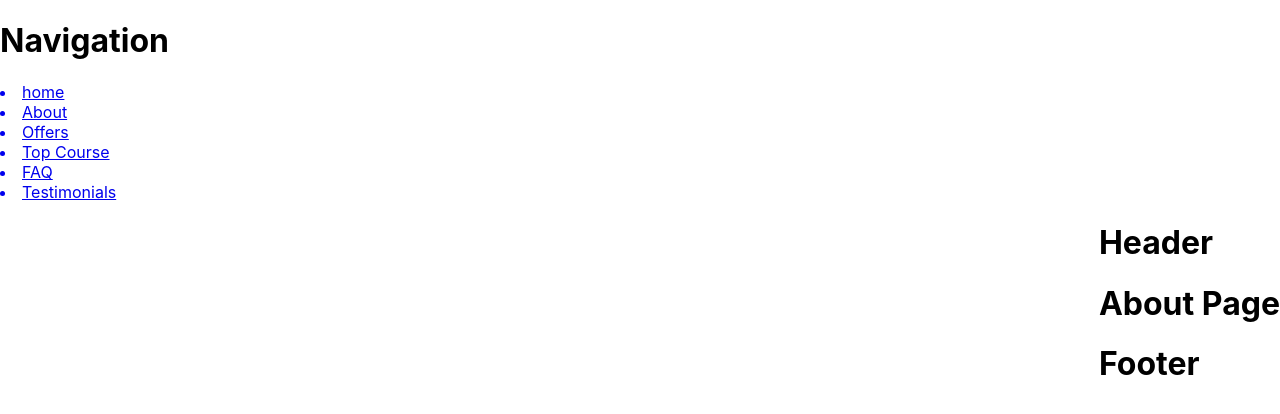
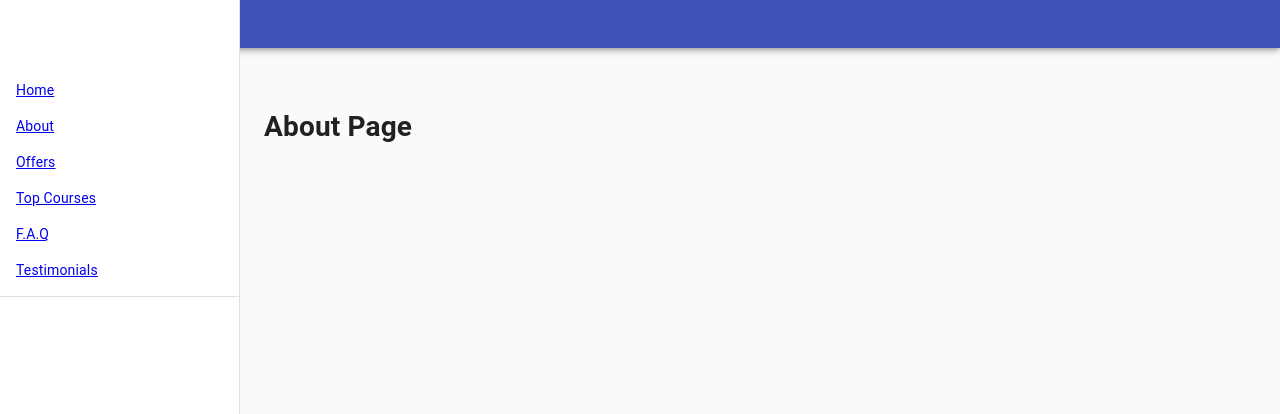
Before and after one commit to athallarizky/kelas-digital, a React (Create React App) app: page /about in a window 1280 px wide. Shown: the top 414 px of the page. Built offline with nearby package versions, Linux system fonts and the light colour scheme.

Commit message:
Material-UI and Styling

```diff
--- a/package.json
+++ b/package.json
@@ -3,6 +3,8 @@
   "version": "0.1.0",
   "private": true,
   "dependencies": {
+    "@material-ui/core": "^4.9.7",
+    "@material-ui/icons": "^4.9.1",
     "@testing-library/jest-dom": "^4.2.4",
     "@testing-library/react": "^9.5.0",
     "@testing-library/user-event": "^7.2.1",
--- a/src/App.js
+++ b/src/App.js
@@ -11,7 +11,6 @@ const App = () => {
       <Switch>
         <Route path="/login" exact component={PageNotFound} />
         <Route path="/" component={Layout} />
-
       </Switch>
     </Router>
   )
--- a/src/components/Landing-Pages/Layout/Header/index.js
+++ b/src/components/Landing-Pages/Layout/Header/index.js
@@ -1,8 +1,15 @@
 import React from 'react';
 
+import AppBar from '@material-ui/core/AppBar';
+import { makeStyles, useTheme } from '@material-ui/core/styles';
+import { useStyles } from '../style';
+
 const Header = () =>{
+    const classes = useStyles();
     return(
-        <h1>Header</h1>
+        <AppBar position="fixed" className={classes.appBar}>
+            <p>Application Bar</p>
+        </AppBar>
     )
 }
 
--- a/src/components/Landing-Pages/Layout/Navigation/index.js
+++ b/src/components/Landing-Pages/Layout/Navigation/index.js
@@ -1,32 +1,71 @@
 import React from 'react';
 import { Link } from 'react-router-dom';
 
-const Navigation = () =>{
-    return(
-        <>
-            <h1>Navigation</h1>
+import PropTypes from 'prop-types';
+
+import CssBaseline from '@material-ui/core/CssBaseline';
+import Divider from '@material-ui/core/Divider';
+import Drawer from '@material-ui/core/Drawer';
+import Hidden from '@material-ui/core/Hidden';
+import List from '@material-ui/core/List';
+import ListItem from '@material-ui/core/ListItem';
+
+import { useStyles } from '../style';
+
+function Navigation(props) {
+  const classes = useStyles();
+
+  const drawer = (
     <div>
+      <div className={classes.toolbar} />
+      <List>
         <Link to="/">
-                    <li>home</li>
+          <ListItem button>
+              <li>Home</li>
+          </ListItem>
         </Link>
         <Link to="/about">
+          <ListItem button>
               <li>About</li>
+          </ListItem>
         </Link>
         <Link to="/offers">
+          <ListItem button>
               <li>Offers</li>
+          </ListItem>
         </Link>
         <Link to="/top-course">
-                    <li>Top Course</li>
+          <ListItem button>
+              <li>Top Courses</li>
+          </ListItem>
         </Link>
         <Link to="/faq">
-                    <li>FAQ</li>
+          <ListItem button>
+              <li>F.A.Q</li>
+          </ListItem>
         </Link>
         <Link to="/testimonials">
+          <ListItem button>
               <li>Testimonials</li>
+          </ListItem>
         </Link>
+      </List>
+      <Divider />
     </div>
-        </>
-    )
+  );
+
+  return (
+    <div className={classes.root}>
+      <CssBaseline />
+      <nav className={classes.drawer} aria-label="mailbox folders">
+        <Hidden xsDown implementation="css">
+          <Drawer classes={{ paper: classes.drawerPaper,}} variant="permanent" open >
+            {drawer}
+          </Drawer>
+        </Hidden>
+      </nav>
+    </div>
+  );
 }
 
 export default Navigation;
--- a/src/components/Landing-Pages/Layout/index.js
+++ b/src/components/Landing-Pages/Layout/index.js
@@ -1,5 +1,7 @@
 import React from 'react';
 import {Switch, Route} from 'react-router-dom';
+
+import { useStyles } from './style'
 
 import Navigation from './Navigation';
 import Header from './Header';
@@ -13,14 +15,18 @@ import FAQ from "../FAQ";
 import Testimonials from "../Testimonials";
 import PageNotFound from '../../Shared/Page-Not-Found';
 
+
 const Layout = () =>{
+    const classes = useStyles();
     return(
         <div className="wrapper">
             <div className="left-pane">
                 <Navigation/>
             </div>
-            <div className="right-pane" style={{float: "right"}}>
+            <div className={classes.rightPane}>
                 <Header/>
+                <main className={classes.content}>
+                    <div className={classes.toolbar} />
                     <Switch>
                         <Route exact path='/' component={Home} />
                         <Route path='/about' component={About} />
@@ -30,7 +36,7 @@ const Layout = () =>{
                         <Route path='/testimonials' component={Testimonials} />
                         <Route path='*' component={PageNotFound} />
                     </Switch>
-                <Footer/>
+                </main>
             </div>
         </div>
     )
--- /dev/null
+++ b/src/components/Landing-Pages/Layout/style.js
@@ -0,0 +1,40 @@
+import { makeStyles, useTheme } from '@material-ui/core/styles';
+import purple from '@material-ui/core/colors/purple';
+export const drawerWidth = 240;
+
+export const useStyles = makeStyles(theme => ({
+  root: {
+    display: 'flex',
+  },
+
+  drawer: {
+    [theme.breakpoints.up('sm')]: {
+      width: drawerWidth,
+      flexShrink: 0,
+    },
+  },
+
+  menuButton: {
+    marginRight: theme.spacing(2),
+    [theme.breakpoints.up('sm')]: {
+      display: 'none',
+    },
+  },
+
+  // Right pane:
+  toolbar: theme.mixins.toolbar,
+  drawerPaper: {
+    width: drawerWidth,
+  },
+
+  content: {
+    flexGrow: 1,
+    padding: theme.spacing(3),
+    background: purple,
+  },
+
+  rightPane: {
+    marginLeft: drawerWidth
+  }
+
+}));
```
Also changed, not shown: 1 other file (tests, documents, lock files or other folders). Lines whose indentation alone changed are shown as unchanged.
